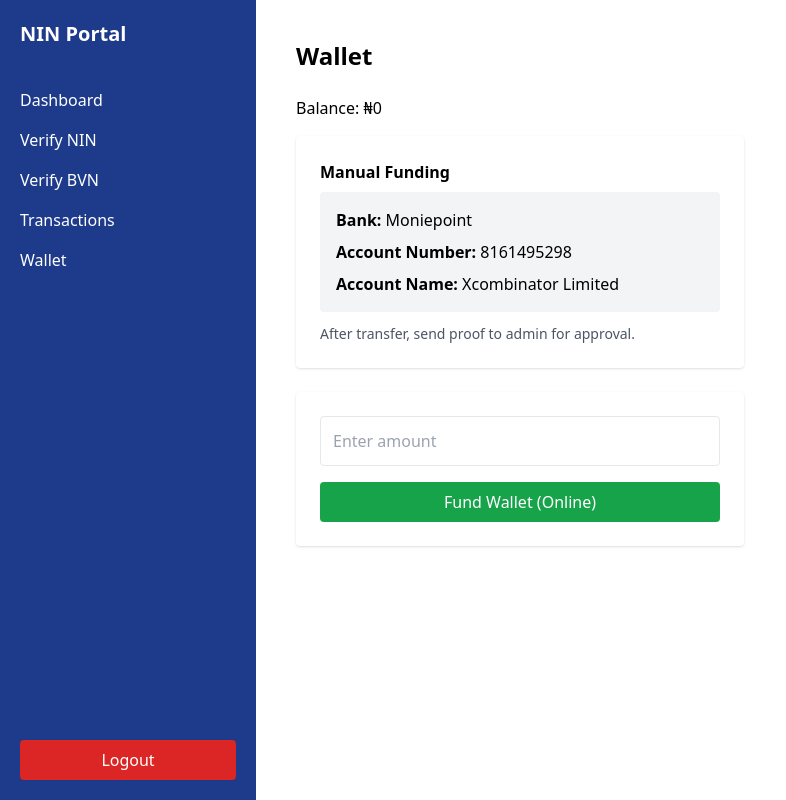
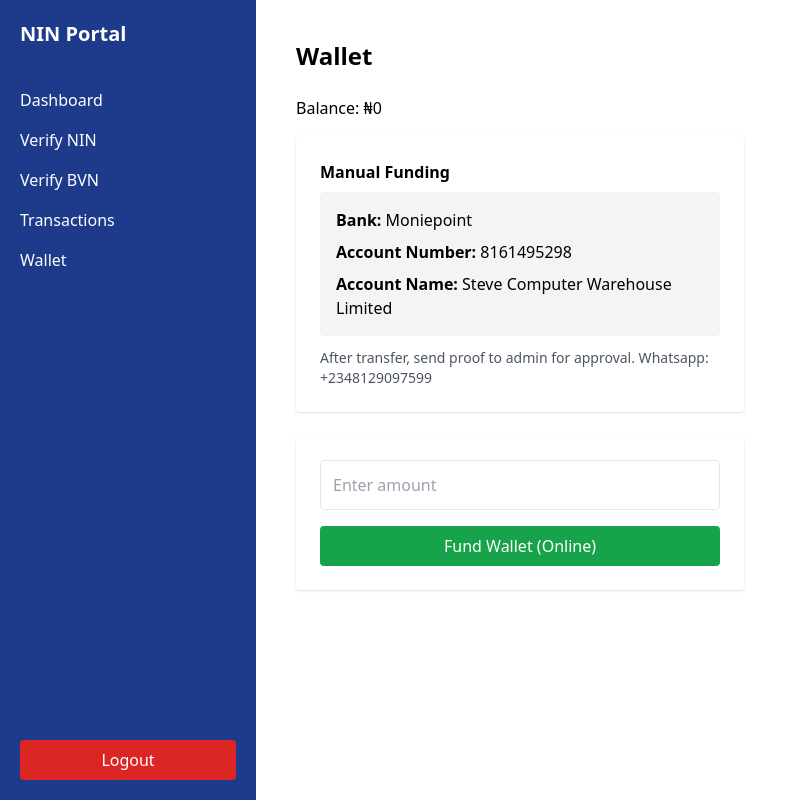
Before and after one commit to Washingtonam/xcombinator, a React (Vite) app: page /wallet in a window 1280 px wide. Shown: the whole page, without its empty margins (0-786 px from the left). Built offline with nearby package versions, Linux system fonts and the light colour scheme; no server answers; sample sign-in values are in the browser's storage.

Commit message:
admin dashboard fully mongodb powered

```diff
--- a/src/pages/wallet/Wallet.jsx
+++ b/src/pages/wallet/Wallet.jsx
@@ -76,11 +76,12 @@ export default function Wallet() {
         <div className="bg-gray-100 p-4 rounded space-y-2">
           <p><b>Bank:</b> Moniepoint</p>
           <p><b>Account Number:</b> 8161495298</p>
-          <p><b>Account Name:</b> Xcombinator Limited</p>
+          <p><b>Account Name:</b> Steve Computer Warehouse Limited</p>
         </div>
 
         <p className="text-sm mt-3 text-gray-600">
           After transfer, send proof to admin for approval.
+          Whatsapp: +2348129097599
         </p>
       </div>
 
```
